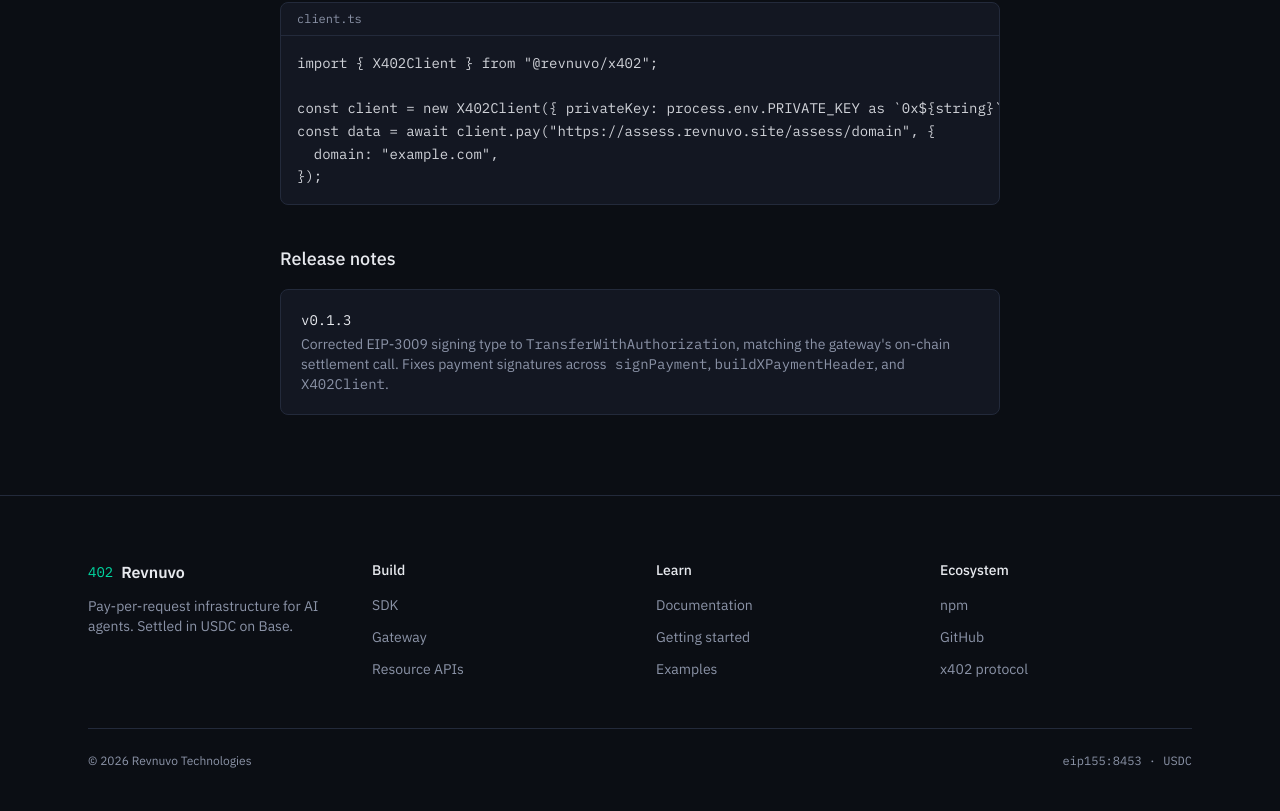
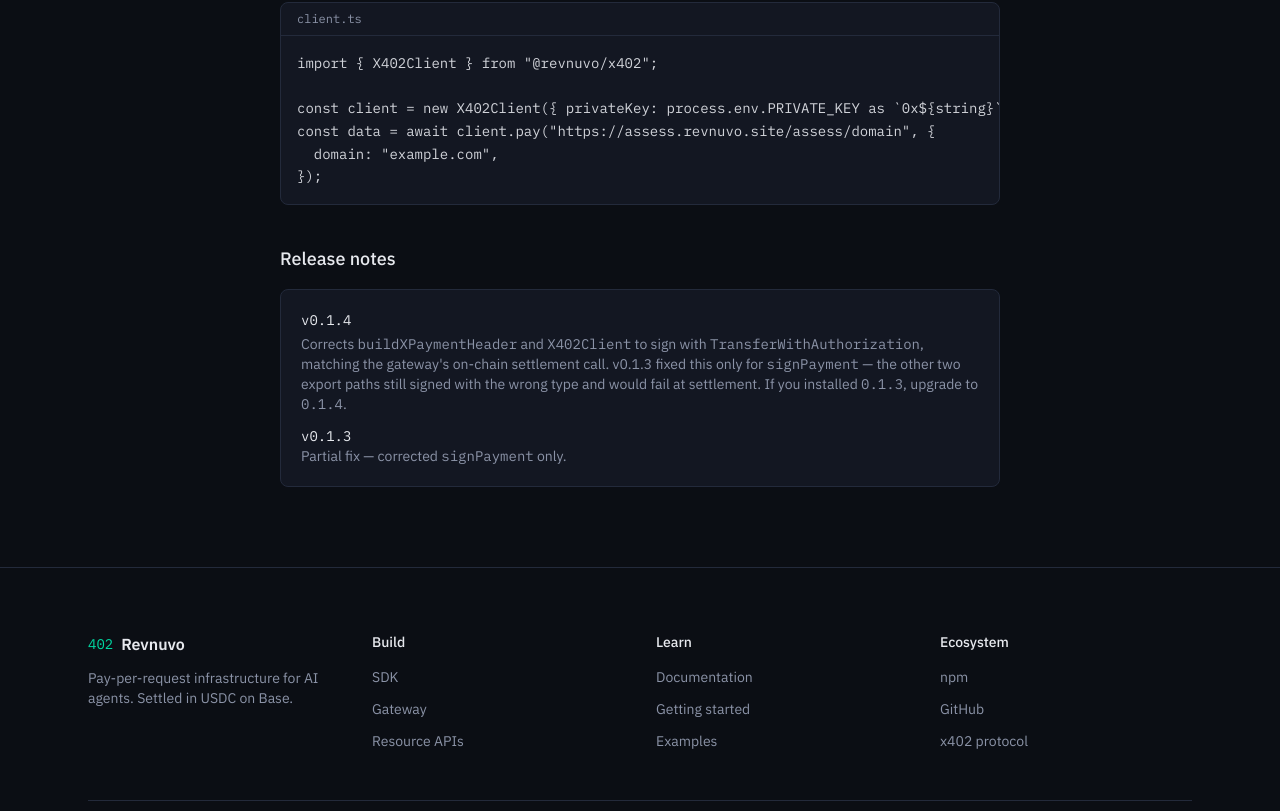
Before and after one commit to hardeyhemy/developers-revnuvo-site, a Next.js app: page /sdk in a window 1280 px wide. Shown: the part 1836-2647 px from the top of the page. Built offline with nearby package versions, Linux system fonts and the light colour scheme.

Commit message:
docs: update SDK page to v0.1.4, note v0.1.3 was a partial fix

```diff
--- a/app/sdk/page.tsx
+++ b/app/sdk/page.tsx
@@ -14,7 +14,7 @@
         <h1 className="text-3xl font-semibold tracking-tight text-ink">
           @revnuvo/x402
         </h1>
-        <VersionBadge version="0.1.3" />
+        <VersionBadge version="0.1.4" />
       </div>
       <p className="mb-10 max-w-xl text-base text-muted">
         A client-side TypeScript SDK for the x402 payment protocol. Signs
@@ -109,12 +109,20 @@
 
       <h2 className="mb-4 text-lg font-medium text-ink">Release notes</h2>
       <div className="rounded-lg border border-border bg-surface p-5 text-sm text-muted">
-        <p className="mb-1 font-mono text-ink">v0.1.3</p>
+        <p className="mb-1 font-mono text-ink">v0.1.4</p>
+        <p className="mb-3">
+          Corrects <span className="font-mono">buildXPaymentHeader</span> and{" "}
+          <span className="font-mono">X402Client</span> to sign with{" "}
+          <span className="font-mono">TransferWithAuthorization</span>, matching the
+          gateway's on-chain settlement call. v0.1.3 fixed this only for{" "}
+          <span className="font-mono">signPayment</span> — the other two export
+          paths still signed with the wrong type and would fail at settlement.
+          If you installed <span className="font-mono">0.1.3</span>, upgrade to{" "}
+          <span className="font-mono">0.1.4</span>.
+        </p>
+        <p className="font-mono text-ink">v0.1.3</p>
         <p>
-          Corrected EIP-3009 signing type to <span className="font-mono">TransferWithAuthorization</span>,
-          matching the gateway's on-chain settlement call. Fixes payment signatures across
-          <span className="font-mono"> signPayment</span>, <span className="font-mono">buildXPaymentHeader</span>,
-          and <span className="font-mono">X402Client</span>.
+          Partial fix — corrected <span className="font-mono">signPayment</span> only.
         </p>
       </div>
     </div>
```
